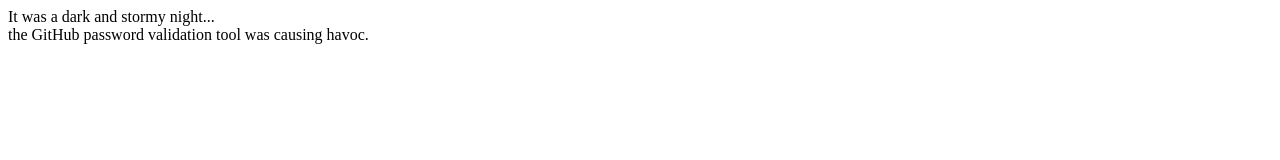
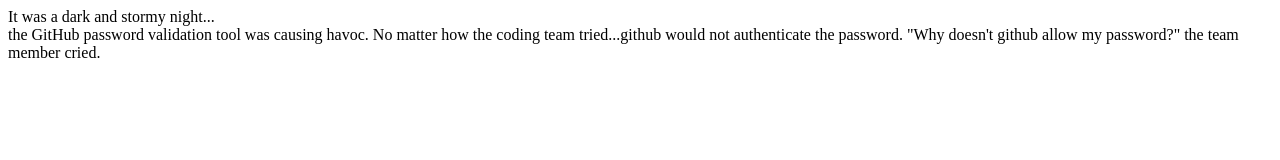
Before and after one commit to Utuk/fireside-story, a plain HTML site: page index.html in a window 1280 px wide. Drawn offline with Linux system fonts and the light colour scheme.

Commit message:
3rd line

```diff
--- a/index.html
+++ b/index.html
@@ -1,6 +1,9 @@
 <html>
     <body>
         <p>It was a dark and stormy night...<br>
-        the GitHub password validation tool was causing havoc.</p>
+        the GitHub password validation tool was causing havoc.
+        No matter how the coding team tried...github would not authenticate
+        the password. "Why doesn't github allow my password?" the team
+        member cried.</p>
     </body>
 </html>
```
